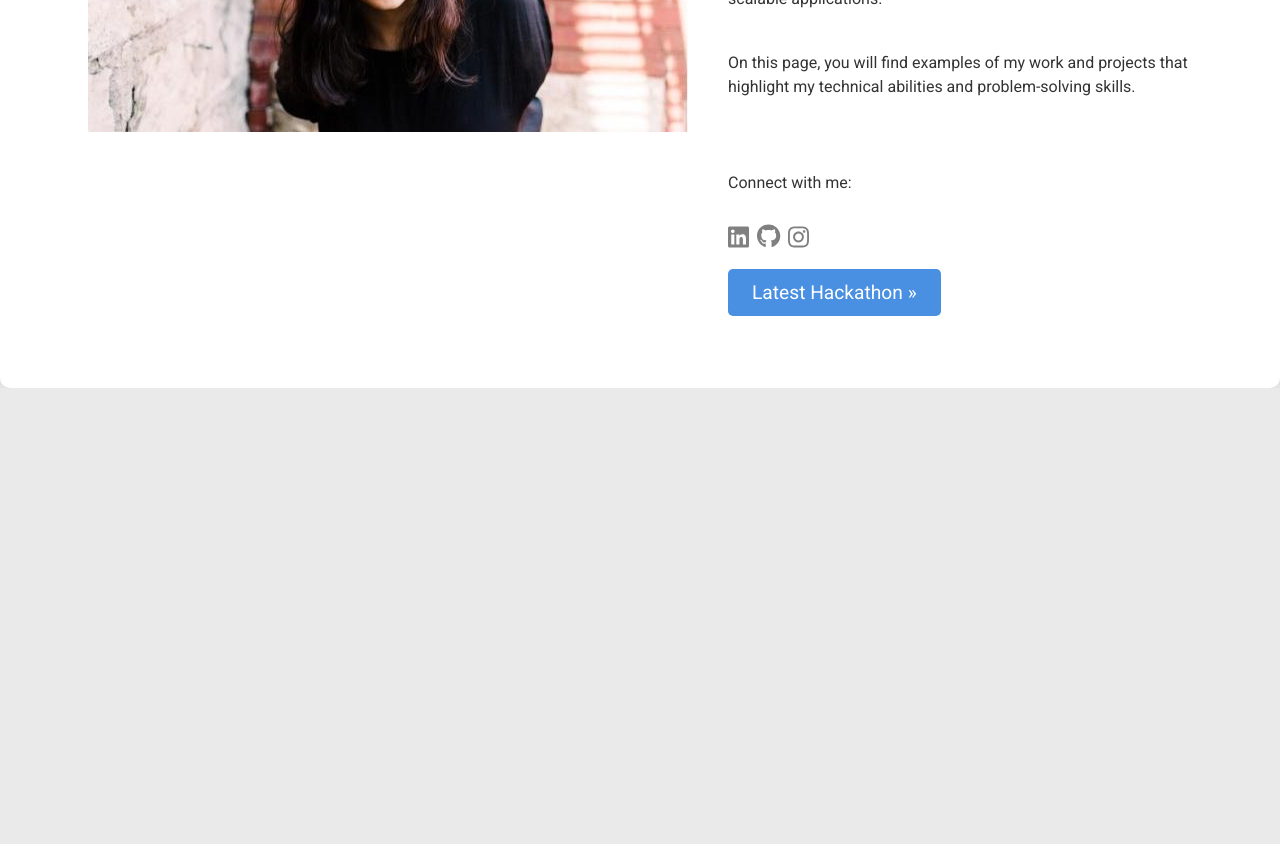
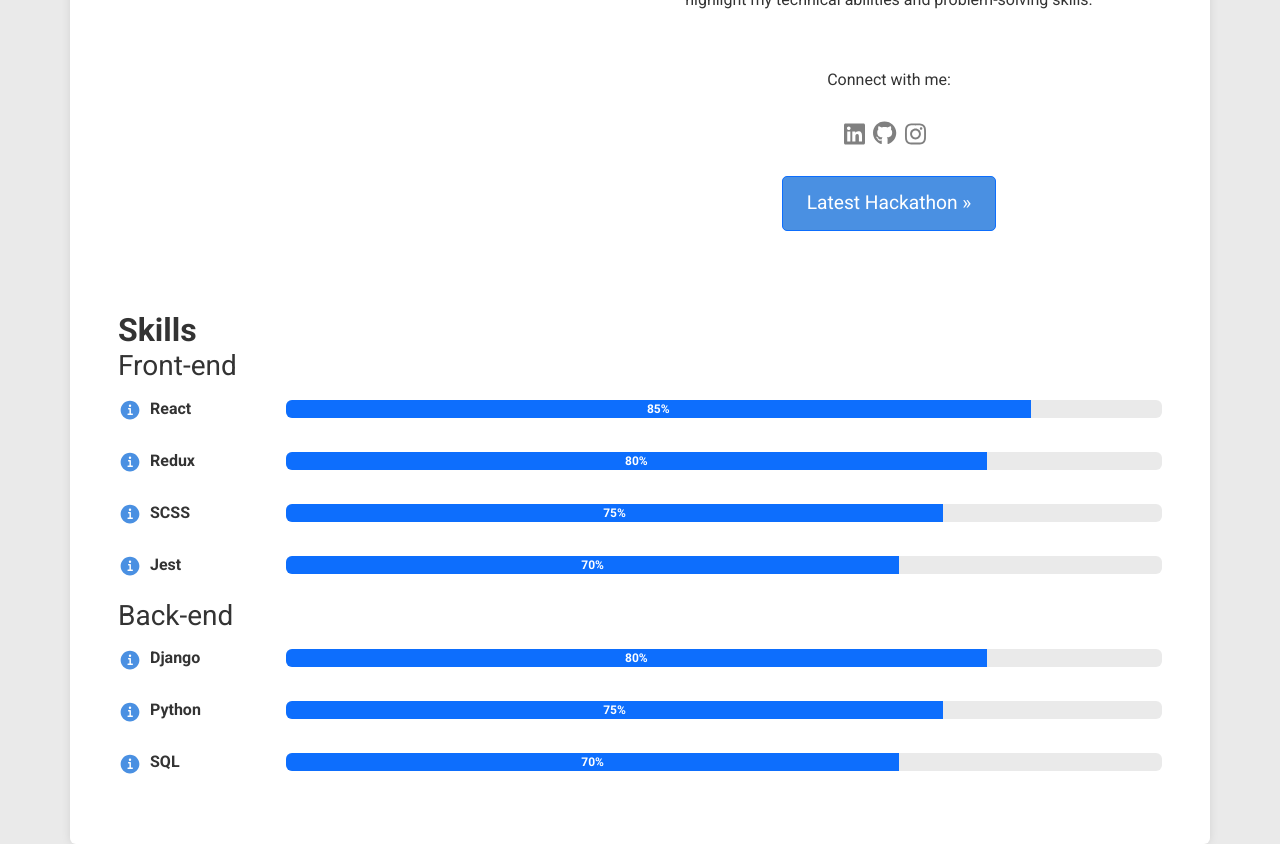
Before and after one commit to supriya-thukral/supriya-thukral.github.io, a React (Create React App) app: page / in a window 1280 px wide. Shown: the part 480-1324 px from the top of the page. Before the commit the page ends 868 px from the top, so only its background shows below. Built offline with nearby package versions, Linux system fonts and the light colour scheme.

Commit message:
Add skills section

```diff
--- a/package.json
+++ b/package.json
@@ -15,12 +15,17 @@
     "@types/node": "^16.18.29",
     "@types/react": "^18.2.6",
     "@types/react-dom": "^18.2.4",
+    "bootstrap": "^5.3.0",
     "node-sass": "^8.0.0",
     "normalize.css": "^8.0.1",
     "react": "^18.2.0",
+    "react-bootstrap": "^2.7.4",
     "react-dom": "^18.2.0",
+    "react-icons": "^4.9.0",
     "react-router-dom": "^6.13.0",
     "react-scripts": "5.0.1",
+    "react-tooltip": "^5.14.0",
+    "sass": "^1.63.4",
     "typescript": "^4.9.5",
     "web-vitals": "^2.1.4"
   },
--- a/src/App.tsx
+++ b/src/App.tsx
@@ -7,6 +7,7 @@ import PortfolioPage from './Pages/Portfolio';
 
 function App() {
   return (
+    <>
       <div className="App">
         <Router>
           <TopNav />
@@ -18,6 +19,7 @@ function App() {
           </Routes>
         </Router>
       </div>
+    </>
   );
 }
 
--- /dev/null
+++ b/src/Components/SkillsSection.tsx
@@ -0,0 +1,49 @@
+import React from 'react';
+import ProgressBar from 'react-bootstrap/ProgressBar';
+import { IoInformationCircle } from 'react-icons/io5';
+
+
+const SkillsSection: React.FC = () => {
+    const frontEndSkills = [
+        { name: 'React', level: 85, description: 'Comfortable with React and TypeScript' },
+        { name: 'Redux', level: 80, description: 'Fairly familiar with Redux' },
+        { name: 'SCSS', level: 75, description: 'Experienced with SCSS' },
+        { name: 'Jest', level: 70, description: 'Proficient in writing tests with Jest' },
+    ];
+
+    const backEndSkills = [
+        { name: 'Django', level: 80, description: 'Comfortable with Django and setting up models' },
+        { name: 'Python', level: 75, description: 'Proficient in Python' },
+        { name: 'SQL', level: 70, description: 'Experienced in writing SQL queries' },
+    ];
+
+    const renderSkillItem = (skill: { name: any; level: any; description: any; }) => {
+        return (
+            <div key={skill.name} className="skill">
+                <div className="skill-icon" title={skill.description}>
+                    <IoInformationCircle />
+                </div>
+                <div className="skill-name">{skill.name}</div>
+                <ProgressBar now={skill.level} label={`${skill.level}%`} variant="custom" className="custom-progress-bar" />
+            </div>
+        );
+    };
+
+
+
+    return (
+        <section className="skills-section">
+            <h2>Skills</h2>
+            <div className="section">
+                <h3>Front-end</h3>
+                {frontEndSkills.map((skill) => renderSkillItem(skill))}
+            </div>
+            <div className="section">
+                <h3>Back-end</h3>
+                {backEndSkills.map((skill) => renderSkillItem(skill))}
+            </div>
+        </section>
+    );
+};
+
+export default SkillsSection;
--- a/src/Pages/Home.tsx
+++ b/src/Pages/Home.tsx
@@ -1,7 +1,8 @@
 import React from 'react';
 import { FontAwesomeIcon } from '@fortawesome/react-fontawesome';
 import { faLinkedin, faGithub, faInstagram } from '@fortawesome/free-brands-svg-icons';
-import '../Images/SupriyaThukral.jpg'
+import SupriyaThukral from '../Images/SupriyaThukral.jpg';
+import SkillsSection from '../Components/SkillsSection';
 
 const HomePage: React.FC = () => {
     return (
@@ -10,7 +11,7 @@ const HomePage: React.FC = () => {
                 <div className="row hero-row">
                     <div className="col-sm-3">
                         <figure>
-                            <img src={require('../Images/SupriyaThukral.jpg')} className="img-fluid rounded" alt="Supriya Thukral" />
+                            <img src={SupriyaThukral} className="img-fluid rounded" alt="Supriya Thukral" />
                         </figure>
                     </div>
                     <div className="col-sm-6 text-center">
@@ -37,6 +38,7 @@ const HomePage: React.FC = () => {
                         </div>
                     </div>
                 </div>
+                <SkillsSection />
             </section>
         </div>
     );
--- a/src/scss/styles.scss
+++ b/src/scss/styles.scss
@@ -1,5 +1,5 @@
 @import '~normalize.css/normalize.css';
-
+@import '~bootstrap/dist/css/bootstrap.css';
 @import url('https://fonts.googleapis.com/css2?family=Playfair+Display:wght@400;700&display=swap');
 @import url('https://fonts.googleapis.com/css2?family=Roboto:wght@400;700&display=swap');
 $primaryColor: #4a90e2; // Blue
@@ -126,3 +126,61 @@ body {
         background-color: darken($primaryColor, 10%);
     }
 }
+
+.skills-section {
+    margin-top: 3rem;
+
+    h2 {
+        display: inline-block;
+        vertical-align: middle;
+        margin-bottom: 0;
+        margin-right: 1rem;
+        font-size: 2rem;
+        font-weight: bold;
+    }
+
+    .skills-list {
+        display: flex;
+        flex-direction: column;
+    }
+
+    .skill {
+        display: flex;
+        align-items: center;
+        margin-bottom: 1rem;
+        font-weight: bold;
+
+        .skill-name {
+            width: 120px;
+            margin-right: 1rem;
+        }
+
+        .custom-progress-bar {
+            flex-grow: 1;
+            height: auto;
+            background-color: #eaeaea;
+            border-radius: 6px;
+            overflow: hidden;
+
+            .custom-progress-bar-inner {
+                height: 100%;
+                background-color: #4a90e2;
+                transition: width 0.3s ease-in-out;
+                border-radius: 6px;
+            }
+        }
+    }
+
+    .skill-icon {
+        position: relative;
+        display: inline-block;
+        margin-right: 0.5rem;
+        font-size: 1.5rem;
+        color: #4a90e2;
+        cursor: pointer;
+
+        [data-tip] {
+            cursor: pointer;
+        }
+    }
+}
```
Also changed, not shown: 1 other file (tests, documents, lock files or other folders). Lines whose indentation alone changed are shown as unchanged.
